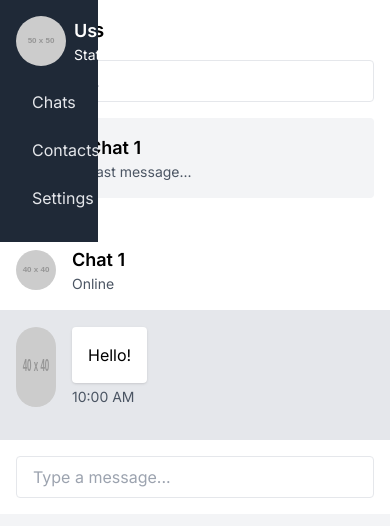
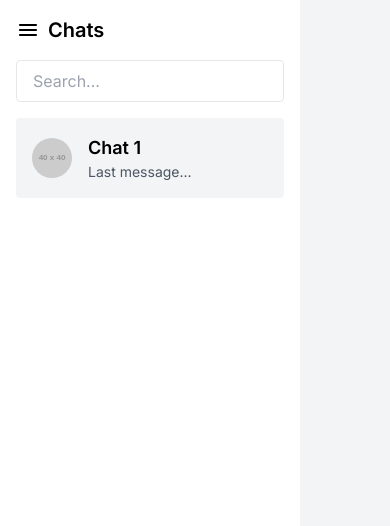
Before and after one commit to akvo/rag-doll, a Next.js app in the folder frontend/: page /chats in a window 390 px wide. Shown: the top 526 px of the page. Built offline with nearby package versions, Linux system fonts and the light colour scheme.

Commit message:
[#11] Split charts page into component and initial responsive

```diff
--- a/frontend/src/app/chats/page.js
+++ b/frontend/src/app/chats/page.js
@@ -1,70 +1,27 @@
 "use client";
 import { useState } from "react";
 import { useChatContext } from "@/context/ChatContextProvider";
+import { ChatSidebar, ChatWindow } from "@/components";
 
 const Chats = () => {
-  const chat = useChatContext();
-  const [isSidebarOpen, setIsSidebarOpen] = useState(true);
+  const { clientId } = useChatContext();
+  const [isSidebarOpen, setIsSidebarOpen] = useState(false);
 
   const toggleSidebar = () => {
     setIsSidebarOpen(!isSidebarOpen);
   };
 
   return (
-    <div className="flex flex-col md:flex-row h-screen bg-gray-100">
-      {/* Sidebar */}
-      <div
-        className={`fixed md:relative ${
-          isSidebarOpen ? "w-1/4" : "md:hidden"
-        } bg-gray-800 text-white p-4 overflow-hidden transition-all duration-300`}
-      >
-        {/* Sidebar Header */}
-        <div className="flex justify-between items-center mb-4">
-          <div className="flex items-center space-x-2">
-            <img
-              src="https://via.placeholder.com/50"
-              alt="User Avatar"
-              className="rounded-full"
-            />
-            <div>
-              <h2 className="text-lg font-semibold">Username</h2>
-              <p className="text-sm">Status</p>
-            </div>
-          </div>
-        </div>
-        {/* Sidebar Navigation */}
-        <nav>
-          <ul>
-            <li className="mb-2">
-              <a
-                href="#"
-                className="flex items-center px-4 py-2 text-gray-200 hover:bg-gray-700 rounded"
-              >
-                <span>Chats</span>
-              </a>
-            </li>
-            <li className="mb-2">
-              <a
-                href="#"
-                className="flex items-center px-4 py-2 text-gray-200 hover:bg-gray-700 rounded"
-              >
-                <span>Contacts</span>
-              </a>
-            </li>
-            <li className="mb-2">
-              <a
-                href="#"
-                className="flex items-center px-4 py-2 text-gray-200 hover:bg-gray-700 rounded"
-              >
-                <span>Settings</span>
-              </a>
-            </li>
-          </ul>
-        </nav>
-      </div>
+    <div className="flex h-screen bg-gray-100">
+      {/* Chat Sidebar */}
+      <ChatSidebar isSidebarOpen={isSidebarOpen} />
 
       {/* Chat List */}
-      <div className="w-full md:w-1/4 bg-white p-4 overflow-y-scroll flex-shrink-0">
+      <div
+        className={`${
+          isSidebarOpen ? "sm:w-3/4" : "sm:w-full"
+        } md:w-1/4 bg-white p-4 overflow-y-scroll flex-shrink-0`}
+      >
         <div className="flex items-center space-x-2 mb-4">
           <button
             onClick={toggleSidebar}
@@ -110,43 +67,7 @@ const Chats = () => {
       </div>
 
       {/* Chat Window */}
-      <div className="w-full bg-gray-200 flex flex-col">
-        {/* Chat Header */}
-        <div className="flex items-center p-4 bg-white border-b">
-          <img
-            src="https://via.placeholder.com/40"
-            alt="User Avatar"
-            className="rounded-full mr-4"
-          />
-          <div>
-            <h3 className="text-lg font-semibold">Chat 1</h3>
-            <p className="text-sm text-gray-600">Online</p>
-          </div>
-        </div>
-        {/* Messages */}
-        <div className="flex-1 p-4 overflow-y-scroll">
-          <div className="flex mb-4">
-            <img
-              src="https://via.placeholder.com/40"
-              alt="User Avatar"
-              className="rounded-full mr-4"
-            />
-            <div>
-              <p className="bg-white p-4 rounded shadow">Hello!</p>
-              <p className="text-sm text-gray-600 mt-1">10:00 AM</p>
-            </div>
-          </div>
-          {/* Repeat for other messages */}
-        </div>
-        {/* Input */}
-        <div className="p-4 bg-white border-t">
-          <input
-            type="text"
-            placeholder="Type a message..."
-            className="w-full px-4 py-2 border rounded"
-          />
-        </div>
-      </div>
+      {clientId ? <ChatWindow /> : ""}
     </div>
   );
 };
--- /dev/null
+++ b/frontend/src/components/chats/ChatSidebar.js
@@ -0,0 +1,55 @@
+const ChatSidebar = ({ isSidebarOpen }) => {
+  return (
+    <div
+      className={`relative ${
+        isSidebarOpen ? "w-1/4" : "hidden"
+      } bg-gray-800 text-white p-4 overflow-hidden transition-all duration-300`}
+    >
+      {/* Sidebar Header */}
+      <div className="flex justify-between items-center mb-4">
+        <div className="flex items-center space-x-2">
+          <img
+            src="https://via.placeholder.com/50"
+            alt="User Avatar"
+            className="rounded-full"
+          />
+          <div>
+            <h2 className="text-lg font-semibold">Username</h2>
+            <p className="text-sm">Status</p>
+          </div>
+        </div>
+      </div>
+      {/* Sidebar Navigation */}
+      <nav>
+        <ul>
+          <li className="mb-2">
+            <a
+              href="#"
+              className="flex items-center px-4 py-2 text-gray-200 hover:bg-gray-700 rounded"
+            >
+              <span>Chats</span>
+            </a>
+          </li>
+          <li className="mb-2">
+            <a
+              href="#"
+              className="flex items-center px-4 py-2 text-gray-200 hover:bg-gray-700 rounded"
+            >
+              <span>Contacts</span>
+            </a>
+          </li>
+          <li className="mb-2">
+            <a
+              href="#"
+              className="flex items-center px-4 py-2 text-gray-200 hover:bg-gray-700 rounded"
+            >
+              <span>Settings</span>
+            </a>
+          </li>
+        </ul>
+      </nav>
+    </div>
+  );
+};
+
+export default ChatSidebar;
--- /dev/null
+++ b/frontend/src/components/chats/ChatWindow.js
@@ -0,0 +1,43 @@
+const ChatWindow = () => {
+  return (
+    <div className="w-full bg-gray-200 flex">
+      {/* Chat Header */}
+      <div className="flex items-center p-4 bg-white border-b">
+        <img
+          src="https://via.placeholder.com/40"
+          alt="User Avatar"
+          className="rounded-full mr-4"
+        />
+        <div>
+          <h3 className="text-lg font-semibold">Chat 1</h3>
+          <p className="text-sm text-gray-600">Online</p>
+        </div>
+      </div>
+      {/* Messages */}
+      <div className="flex-1 p-4 overflow-y-scroll">
+        <div className="flex mb-4">
+          <img
+            src="https://via.placeholder.com/40"
+            alt="User Avatar"
+            className="rounded-full mr-4"
+          />
+          <div>
+            <p className="bg-white p-4 rounded shadow">Hello!</p>
+            <p className="text-sm text-gray-600 mt-1">10:00 AM</p>
+          </div>
+        </div>
+        {/* Repeat for other messages */}
+      </div>
+      {/* Input */}
+      <div className="p-4 bg-white border-t">
+        <input
+          type="text"
+          placeholder="Type a message..."
+          className="w-full px-4 py-2 border rounded"
+        />
+      </div>
+    </div>
+  );
+};
+
+export default ChatWindow;
--- a/frontend/src/components/index.js
+++ b/frontend/src/components/index.js
@@ -1,2 +1,4 @@
 export { default as LoginPageTitle } from "./auth/LoginPageTitle";
 export { default as Header } from "./layout/Header";
+export { default as ChatSidebar } from "./chats/ChatSidebar";
+export { default as ChatWindow } from "./chats/ChatWindow";
```
Also changed, not shown: frontend/src/components/chats/Sidebar.js (deleted).
